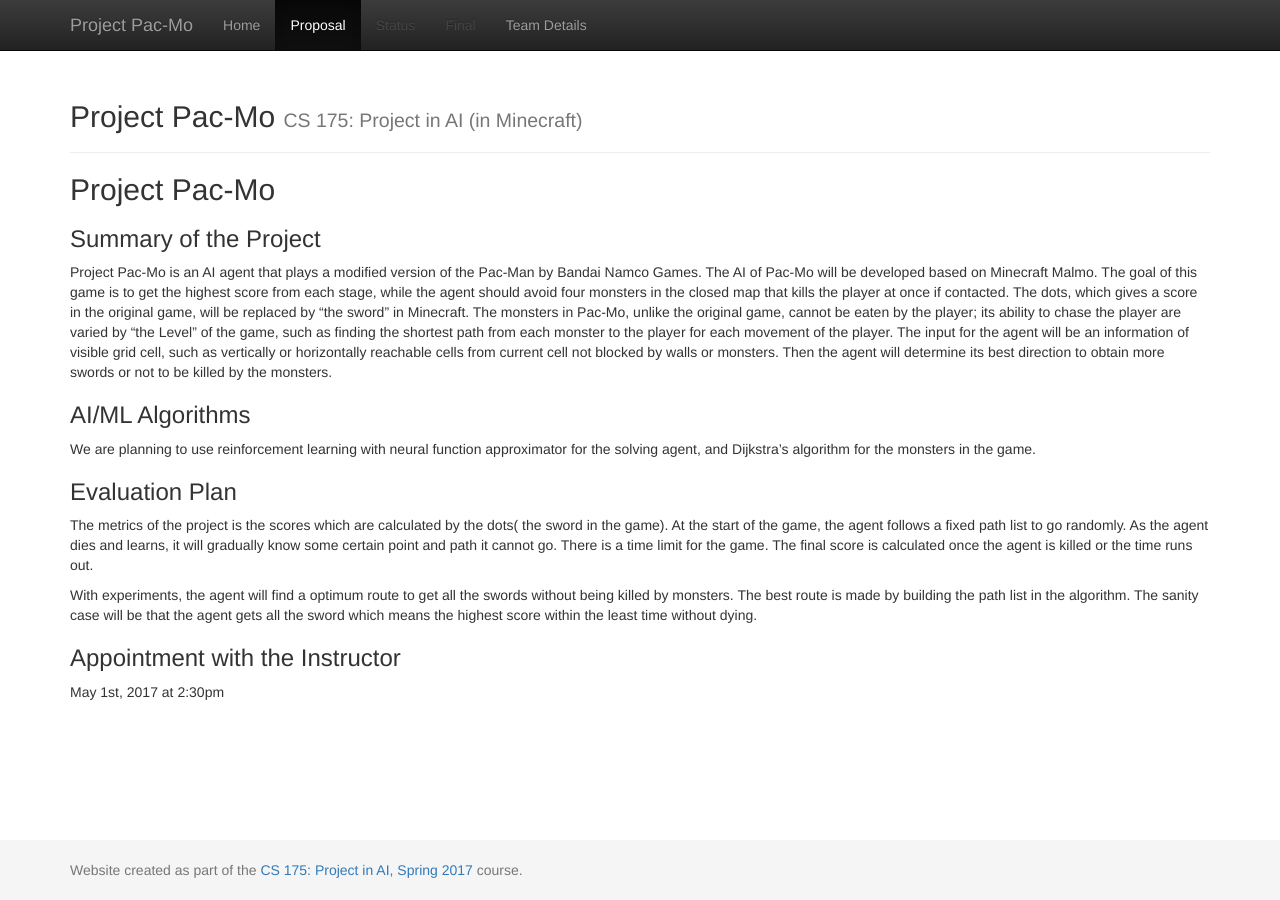
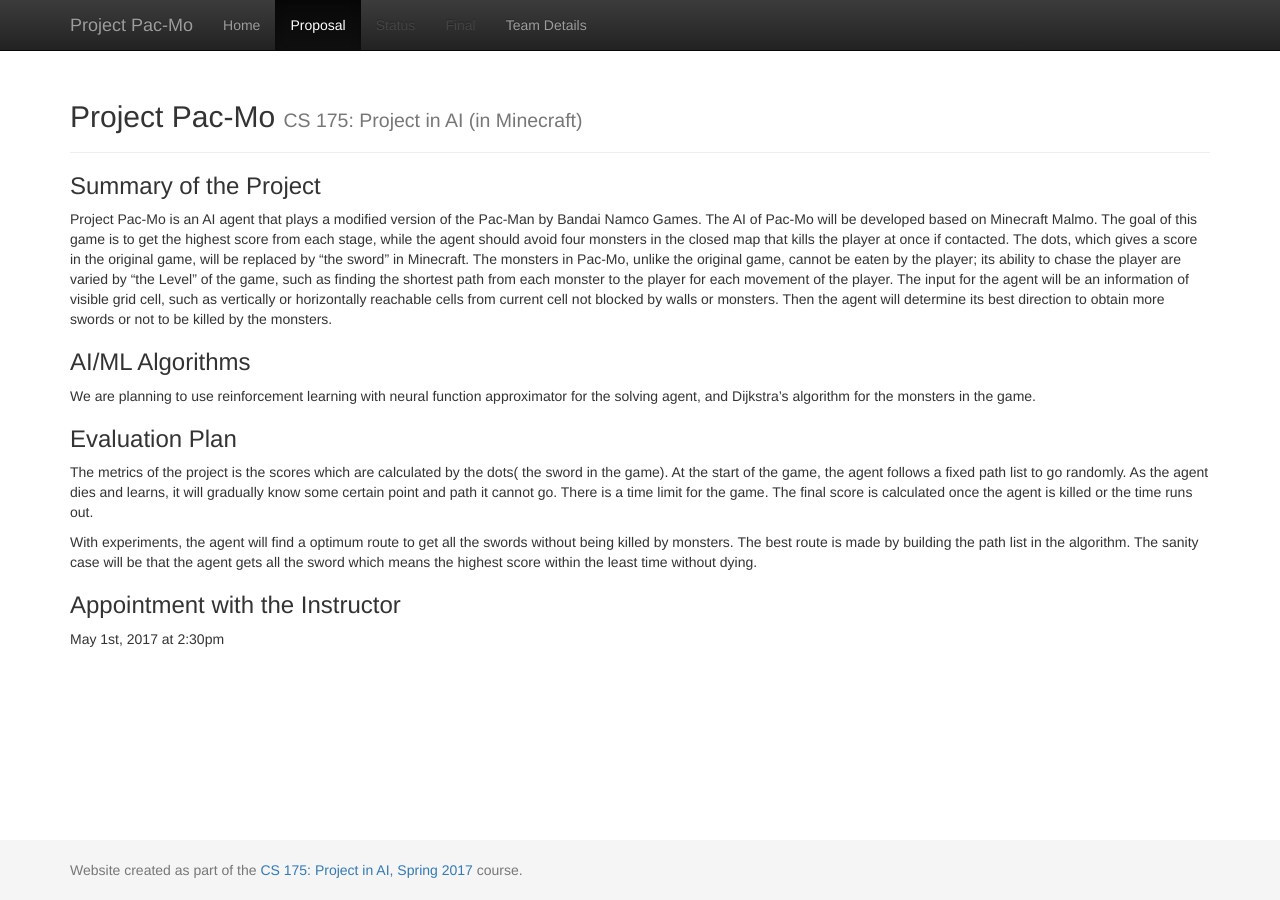
Before and after one commit to qdingqim/Pac-mo, a Jekyll site: the page built from docs/proposal.md, in a window 1280 px wide. Built offline with Jekyll 4.4.1, drawn with Linux system fonts in a browser that asks for light colours.

Commit message:
Update proposal.md

```diff
--- a/docs/proposal.md
+++ b/docs/proposal.md
@@ -2,8 +2,6 @@
 layout: default
 title: Proposal
 ---
-## Project Pac-Mo
-
 ### Summary of the Project
 Project Pac-Mo is an AI agent that plays a modified version of the Pac-Man by Bandai
 Namco Games. The AI of Pac-Mo will be developed based on Minecraft Malmo. The goal of this game is to get the highest score from each stage, while the agent should avoid four monsters in the closed map that kills the player at once if contacted. The dots, which gives a score in the original game, will be replaced by "the sword" in Minecraft. The monsters in Pac-Mo, unlike the original game, cannot be eaten by the player; its ability to chase the player are varied by "the Level" of the game, such as finding the shortest path from each monster to the player for each movement of the player. The input for the agent will be an information of visible grid cell, such as vertically or horizontally reachable cells from current cell not blocked by walls or monsters. Then the agent will determine its best direction to obtain more swords or not to be killed by the monsters.
```
